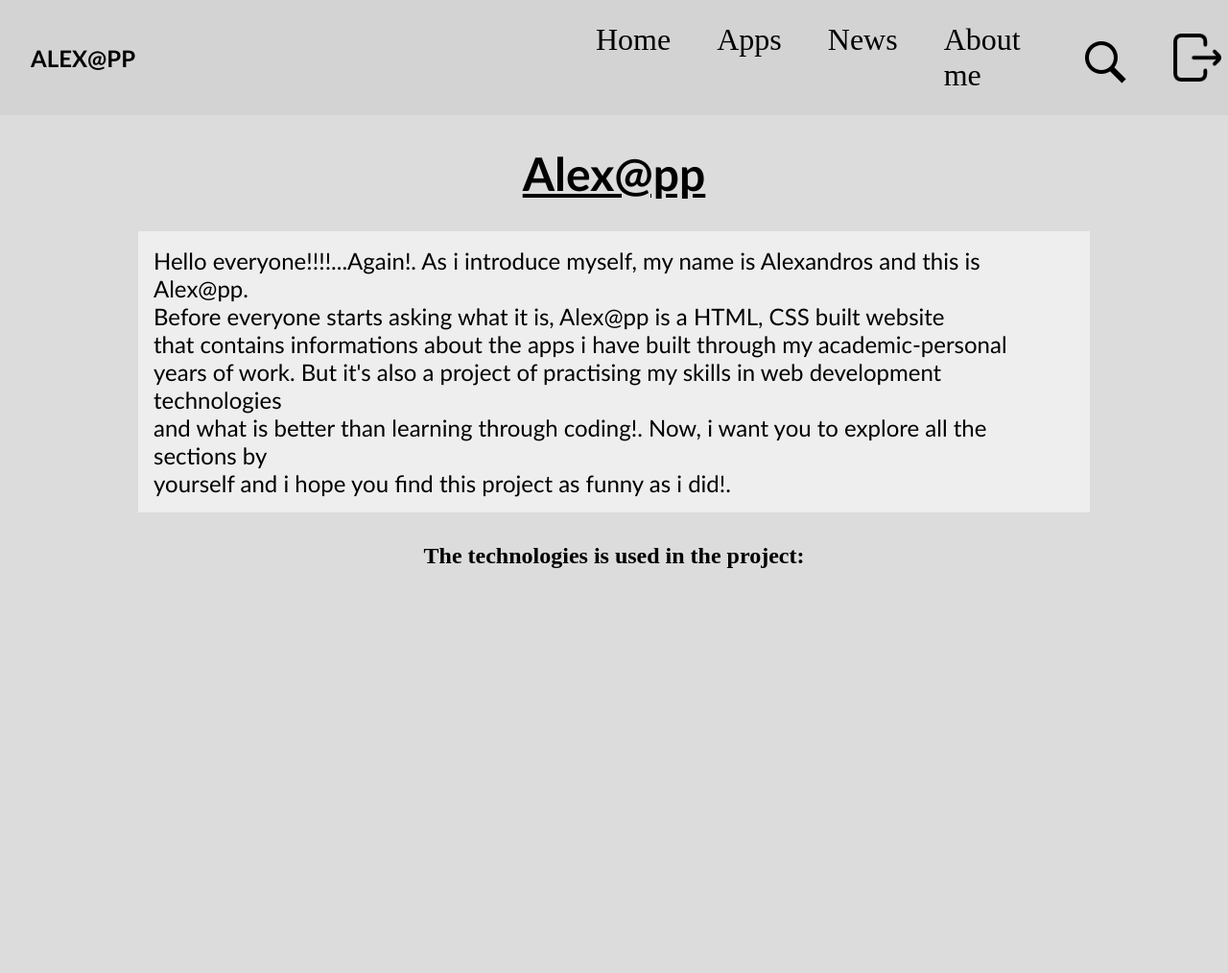
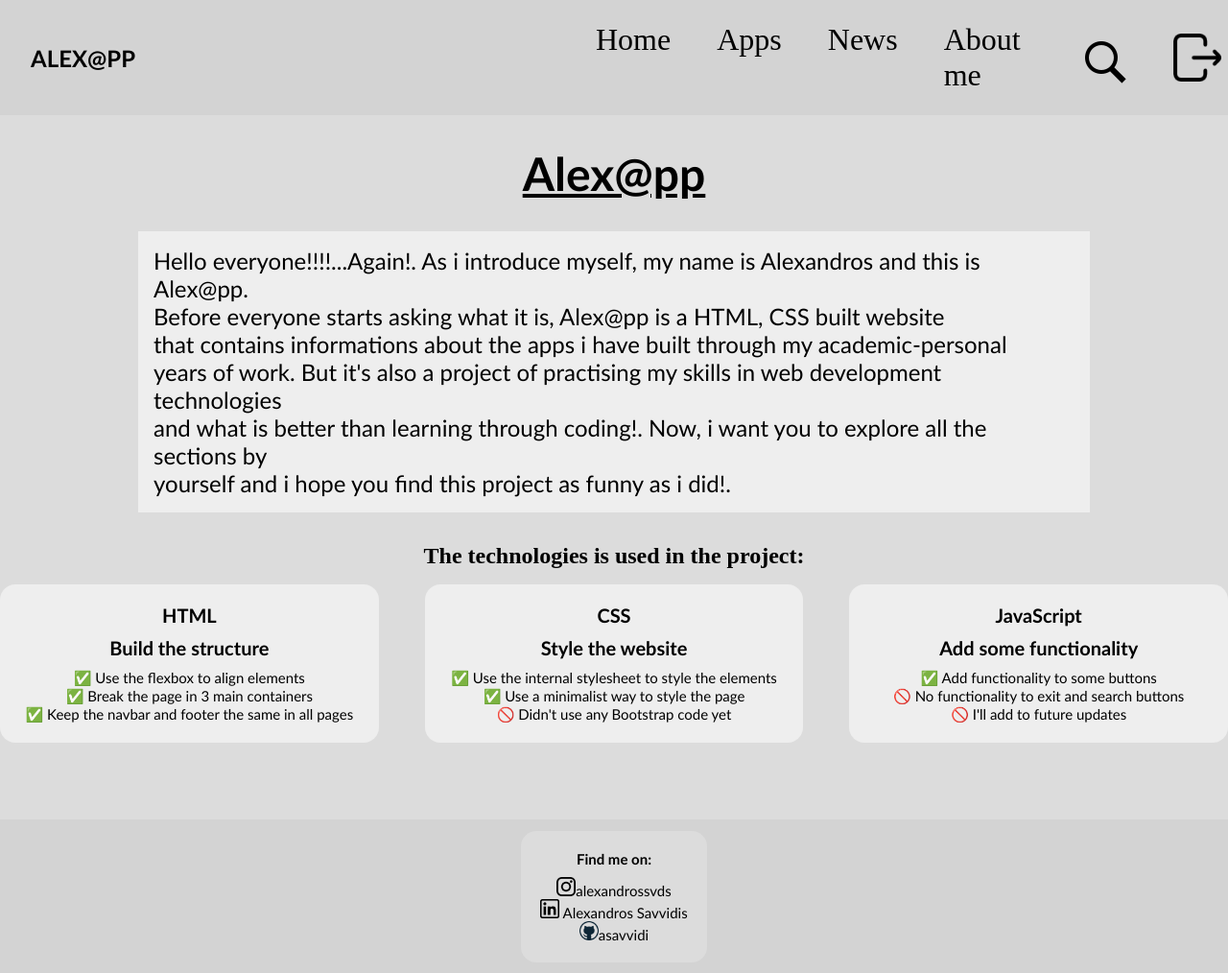
Before and after one commit to asavvidi/my-personal-webpage, a plain HTML site: page home.html in a window 1280 px wide. Shown: the whole page at 96% size. Before the commit the page ends 800 px from the top, so only its background shows below. Drawn offline with Linux system fonts and the light colour scheme.

Commit message:
Finished the home-page

```diff
--- a/home.html
+++ b/home.html
@@ -111,9 +111,85 @@
         margin-top: 2rem;
       }
 
-      .main-container-bubbles {
+      .main-container-technologies {
         width: 100%;
         height: auto;
+        display: flex;
+        justify-content: center;
+        align-items: center;
+        gap: 3rem;
+        margin-top: 1rem;
+      }
+      .technology {
+        max-width: 400px;
+        flex: 1;
+        padding: 20px;
+        border-radius: 1rem;
+        background-color: #eeeeee;
+        text-align: center;
+      }
+      .tech-features {
+        list-style: none;
+      }
+
+      .tech-features > li {
+        font-size: 15px;
+        font-family: "Gill Sans", "Gill Sans MT", Calibri, "Trebuchet MS",
+          sans-serif;
+      }
+      .tech-title {
+        font-size: 20px;
+        font-family: "Gill Sans", "Gill Sans MT", Calibri, "Trebuchet MS",
+          sans-serif;
+        font-weight: bold;
+        margin-bottom: 10px;
+      }
+
+      .tech-content {
+        font-size: 20px;
+        font-family: "Gill Sans", "Gill Sans MT", Calibri, "Trebuchet MS",
+          sans-serif;
+        font-weight: bold;
+        margin-bottom: 10px;
+      }
+
+      .foot-container {
+        height: 20%;
+        width: 100%;
+        background-color: #d3d3d3;
+        margin-top: 5rem;
+        display: flex;
+        justify-content: center;
+        align-items: center;
+      }
+
+      .foot-apps {
+        max-width: 300px;
+        padding: 20px;
+        background-color: #dcdcdc;
+        text-align: center;
+        border-radius: 1rem;
+      }
+      .app-media {
+        list-style: none;
+        padding: 0;
+        margin: 0;
+      }
+      .app-title {
+        font-size: 15px;
+        font-family: "Gill Sans", "Gill Sans MT", Calibri, "Trebuchet MS",
+          sans-serif;
+        font-weight: bold;
+        margin-bottom: 10px;
+      }
+      .app-media > li {
+        font-size: 15px;
+        font-family: "Gill Sans", "Gill Sans MT", Calibri, "Trebuchet MS",
+          sans-serif;
+      }
+      .app-media > li > img {
+        width: 20px;
+        height: 20px;
       }
     </style>
   </head>
@@ -156,10 +232,53 @@
       </div>
       <h2>The technologies is used in the project:</h2>
 
-      <div class="main-container-bubbles">
-        <div class="bubble--0"></div>
-        <div class="bubble--1"></div>
-        <div class="bubble--2"></div>
+      <div class="main-container-technologies">
+        <div class="technology">
+          <div class="tech-title">HTML</div>
+          <div class="tech-content">Build the structure</div>
+          <ul class="tech-features">
+            <li>✅ Use the flexbox to align elements</li>
+            <li>✅ Break the page in 3 main containers</li>
+            <li>✅ Keep the navbar and footer the same in all pages</li>
+          </ul>
+        </div>
+        <div class="technology">
+          <div class="tech-title">CSS</div>
+          <div class="tech-content">Style the website</div>
+          <ul class="tech-features">
+            <li>✅ Use the internal stylesheet to style the elements</li>
+            <li>✅ Use a minimalist way to style the page</li>
+            <li>🚫 Didn't use any Bootstrap code yet</li>
+          </ul>
+        </div>
+        <div class="technology">
+          <div class="tech-title">JavaScript</div>
+          <div class="tech-content">Add some functionality</div>
+          <ul class="tech-features">
+            <li>✅ Add functionality to some buttons</li>
+            <li>🚫 No functionality to exit and search buttons</li>
+            <li>🚫 I'll add to future updates</li>
+          </ul>
+        </div>
+      </div>
+    </div>
+
+    <div class="foot-container">
+      <div class="foot-apps">
+        <div class="app-title">Find me on:</div>
+        <ul class="app-media">
+          <li>
+            <img src="./assets/images/instagram-logo.png" /><a
+              >alexandrossvds</a
+            >
+          </li>
+          <li>
+            <img src="./assets/images/linkedin-logo.png" /><a>
+              Alexandros Savvidis</a
+            >
+          </li>
+          <li><img src="./assets/images/github-logo.png" /><a>asavvidi</a></li>
+        </ul>
       </div>
     </div>
   </body>
```
Also changed, not shown: assets/images/github-logo.png (added), assets/images/instagram-logo.png (added), assets/images/linkedin-logo.png (added).
